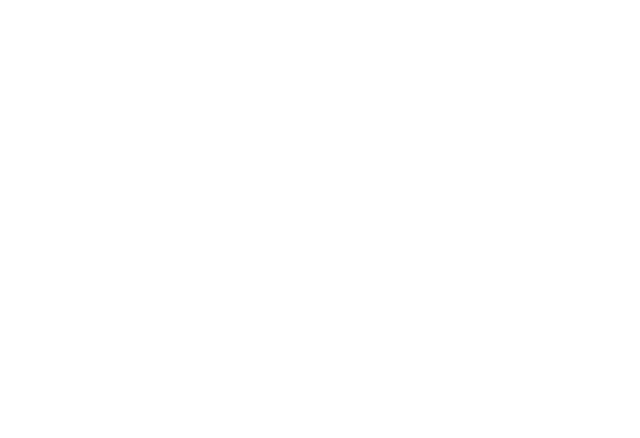
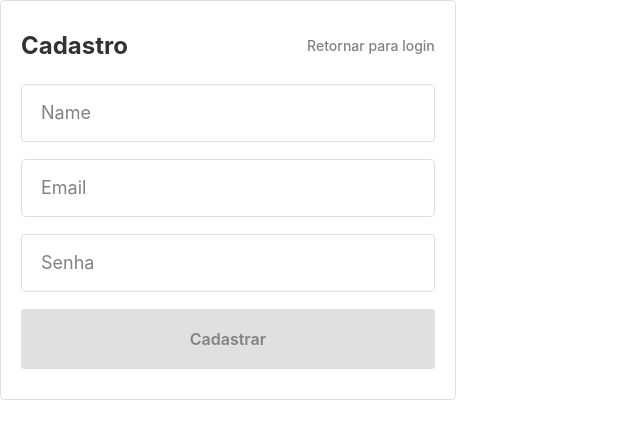
Before and after one commit to rodrigojsdeveloper/refactoring-burger-kenzie, a React (Vite) app: page /signup in a window 1280 px wide. Before the commit this address had no page. Shown: the top 438 px of the page, without its empty margins (0-640 px from the left). Built offline with nearby package versions, Linux system fonts and the light colour scheme.

Commit message:
Feat: component Form Sign Up created, styled and rendered

```diff
--- a/src/components/FormSignIn/index.tsx
+++ b/src/components/FormSignIn/index.tsx
@@ -1,8 +1,11 @@
-import { Button } from "../Button";
+import { useNavigate } from "react-router-dom";
 import { CustomInput } from "../Input";
 import { Container } from "./style";
+import { Button } from "../Button";
 
 const FormSignIn = () => {
+  const navigate = useNavigate();
+
   return (
     <Container>
       <h2>Login</h2>
@@ -18,7 +21,7 @@ const FormSignIn = () => {
             Entrar
           </Button>
           <p>Crie sua conta para saborear muitas delícias e matar sua fome!</p>
-          <Button color="grey" size="large">
+          <Button color="grey" size="large" onClick={() => navigate("/signup")}>
             Cadastrar
           </Button>
         </div>
--- /dev/null
+++ b/src/components/FormSignUp/index.tsx
@@ -0,0 +1,28 @@
+import { Link } from "react-router-dom";
+import { CustomInput } from "../Input";
+import { Container } from "./style";
+import { Button } from "../Button";
+
+const FormSignUp = () => {
+  return (
+    <Container>
+      <div>
+        <h2>Cadastro</h2>
+
+        <Link to="/">Retornar para login</Link>
+      </div>
+
+      <div>
+        <CustomInput label="Name" type="text" />
+        <CustomInput label="Email" type="email" />
+        <CustomInput label="Senha" type="password" />
+
+        <Button size="large" color="grey" type="submit">
+          Cadastrar
+        </Button>
+      </div>
+    </Container>
+  );
+};
+
+export { FormSignUp };
--- /dev/null
+++ b/src/components/FormSignUp/style.ts
@@ -0,0 +1,44 @@
+import styled from "styled-components";
+
+const Container = styled.form`
+  width: 100%;
+  max-width: 455.81px;
+  height: 400px;
+
+  padding: 30px 20px;
+
+  display: flex;
+  flex-direction: column;
+  justify-content: space-between;
+  align-items: flex-start;
+
+  border-radius: 4px;
+  border: 1.5px solid var(--grey-20);
+
+  & > div:nth-child(1) {
+    width: 100%;
+
+    display: flex;
+    flex-direction: row;
+    justify-content: space-between;
+    align-items: center;
+
+    & > a {
+      font-size: 14px;
+      font-weight: 500;
+      white-space: nowrap;
+
+      color: var(--grey-50);
+
+      &:hover {
+        text-decoration: underline;
+      }
+    }
+  }
+
+  & > div:nth-child(2) {
+    width: 100%;
+  }
+`;
+
+export { Container };
--- a/src/routes/index.tsx
+++ b/src/routes/index.tsx
@@ -1,10 +1,12 @@
 import { Routes, Route } from "react-router-dom";
+import { FormSignUp } from "../components/FormSignUp";
 import { SignIn } from "../pages/SignIn";
 
 const AllRoutes = () => {
   return (
     <Routes>
       <Route path="" element={<SignIn />} />
+      <Route path="/signup" element={<FormSignUp />} />
     </Routes>
   );
 };
```
